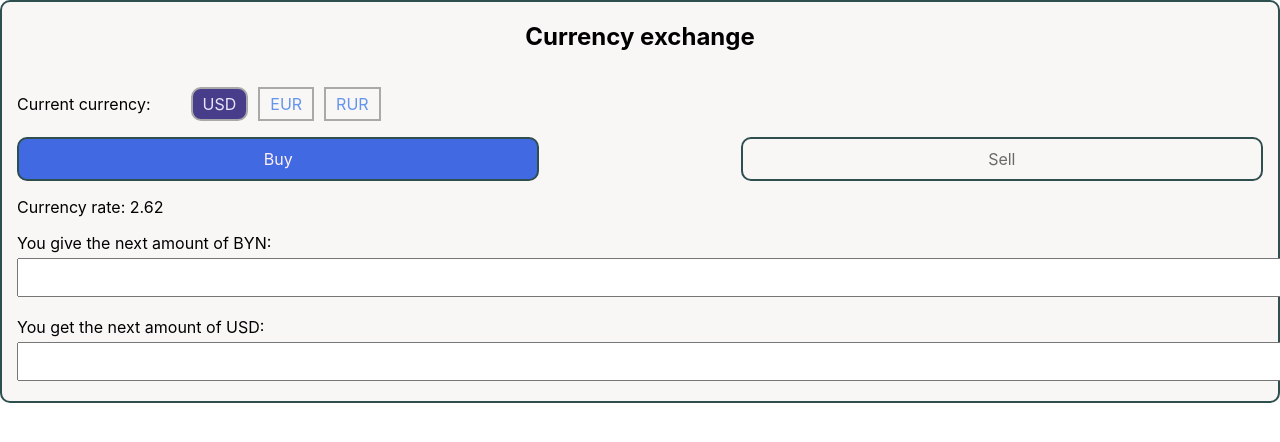
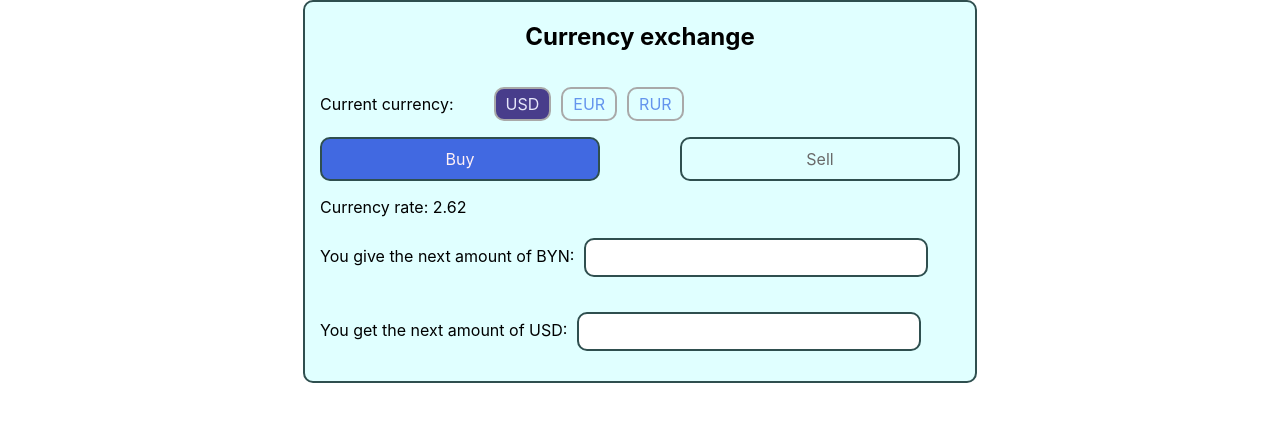
Before and after one commit to Diana-ctrl/currency-exchange-app, a React (Create React App) app: page / in a window 1280 px wide. Shown: the top 442 px of the page. Built offline with nearby package versions, Linux system fonts and the light colour scheme.

Commit message:
add style for button

```diff
--- a/src/CurrencyExchange.tsx
+++ b/src/CurrencyExchange.tsx
@@ -27,22 +27,22 @@ const CurrencyExchange: React.FC<CurrencyExchangePropsType> = ({
         <React.Fragment>
             <label>
                 You give the next amount of BYN:
-                <input value={amountOfBYN} data-currency="byn" onChange={changeCurrencyField} />
+                <input className={'forinput'} value={amountOfBYN} data-currency="byn" onChange={changeCurrencyField} />
             </label>
             <label>
                 You get the next amount of {currentCurrency}:
-                <input value={amountOfCurrency} data-currency="currency" onChange={changeCurrencyField} />
+                <input className={'forinput'} value={amountOfCurrency} data-currency="currency" onChange={changeCurrencyField} />
             </label>
         </React.Fragment>
     ) : (
         <React.Fragment>
             <label>
                 You give the next amount of {currentCurrency}:
-                <input value={amountOfCurrency} data-currency="currency" onChange={changeCurrencyField} />
+                <input className={'forinput'} value={amountOfCurrency} data-currency="currency" onChange={changeCurrencyField} />
             </label>
             <label>
                 You get the next amount of BYN:
-                <input value={amountOfBYN} data-currency="byn" onChange={changeCurrencyField} />
+                <input className={'forinput'} value={amountOfBYN} data-currency="byn" onChange={changeCurrencyField} />
             </label>
         </React.Fragment>
     );
@@ -57,7 +57,7 @@ const CurrencyExchange: React.FC<CurrencyExchangePropsType> = ({
                         return (
                             <li
                                 key={`${index}-${currency}`}
-                                className={`currencies ${currentCurrency === currency ? 'activeCurrency' : null}`}
+                                className={`currencies ${currentCurrency === currency ? 'activeCurrency' : 'noActiveCurrency'}`}
                                 onClick={changeCurrentCurrency}
                                 data-currency={currency}
                             >
--- a/src/index.css
+++ b/src/index.css
@@ -12,11 +12,16 @@ body {
   margin: 0 auto;
   margin-top: 50px;
 }
+
 .currency {
+  margin-left: auto;
+  margin-right: auto;
   padding: 0 15px;
   border: 2px solid #2F4F4F;
   border-radius: 10px;
   background-color: rgba(249, 247, 246, 0.9);
+  background-color: #E0FFFF;
+  width: 50%;
 }
 .currency h2 {
   text-align: center;
@@ -61,6 +66,9 @@ body {
   border: 2px solid #A9A9A9;
   color: cornflowerblue;
 }
+.noActiveCurrency {
+  border-radius: 10px;
+}
 .activeCurrency {
   background-color: #483D8B;
   color: #E6E6FA;
@@ -74,4 +82,10 @@ body {
   width: 100%;
   padding: 10px;
   margin-top: 5px;
+  width: 50%;
 }
+.forinput {
+  margin: 10px;
+  border: 2px solid #2F4F4F;
+  border-radius: 10px;
+}
```
